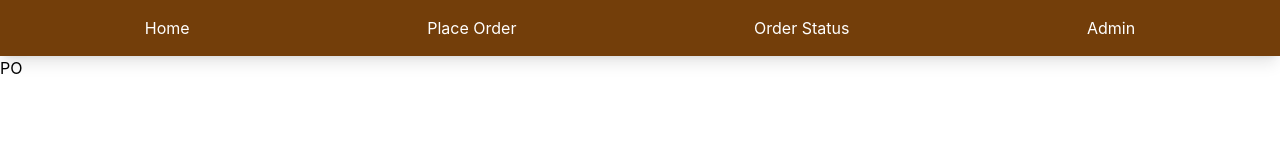
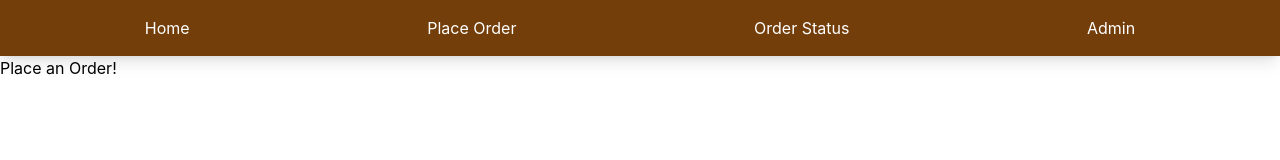
Before and after one commit to nainanijo/Internship_Project, a React (Vite) app: page /PO in a window 1280 px wide. Shown: the top 160 px of the page. Built offline with nearby package versions, Linux system fonts and the light colour scheme.

Commit message:
text correction

```diff
--- a/src/Pages/PO.jsx
+++ b/src/Pages/PO.jsx
@@ -2,7 +2,7 @@ import React from 'react'
 
 const PO = () => {
   return (
-    <div>PO</div>
+    <div>Place an Order!</div>
   )
 }
 
--- a/src/Pages/SO.jsx
+++ b/src/Pages/SO.jsx
@@ -2,7 +2,7 @@ import React from 'react'
 
 const SO = () => {
   return (
-    <div>SO</div>
+    <div>Order Status</div>
   )
 }
 
```
